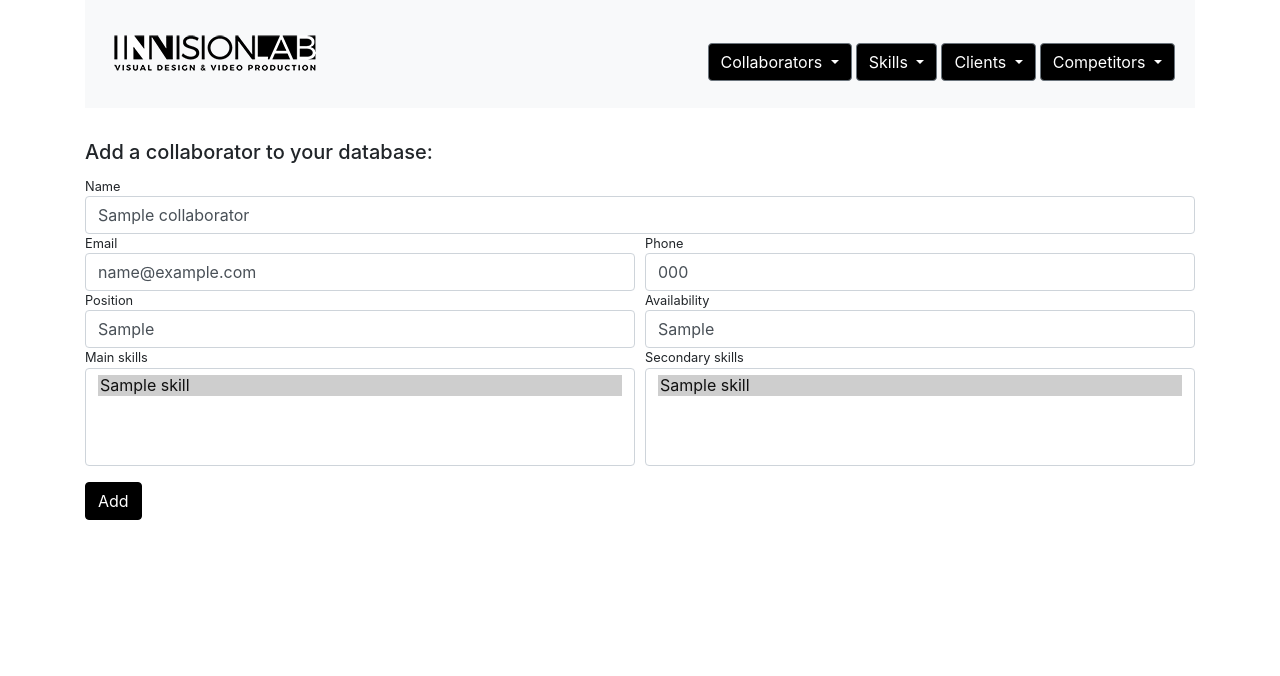
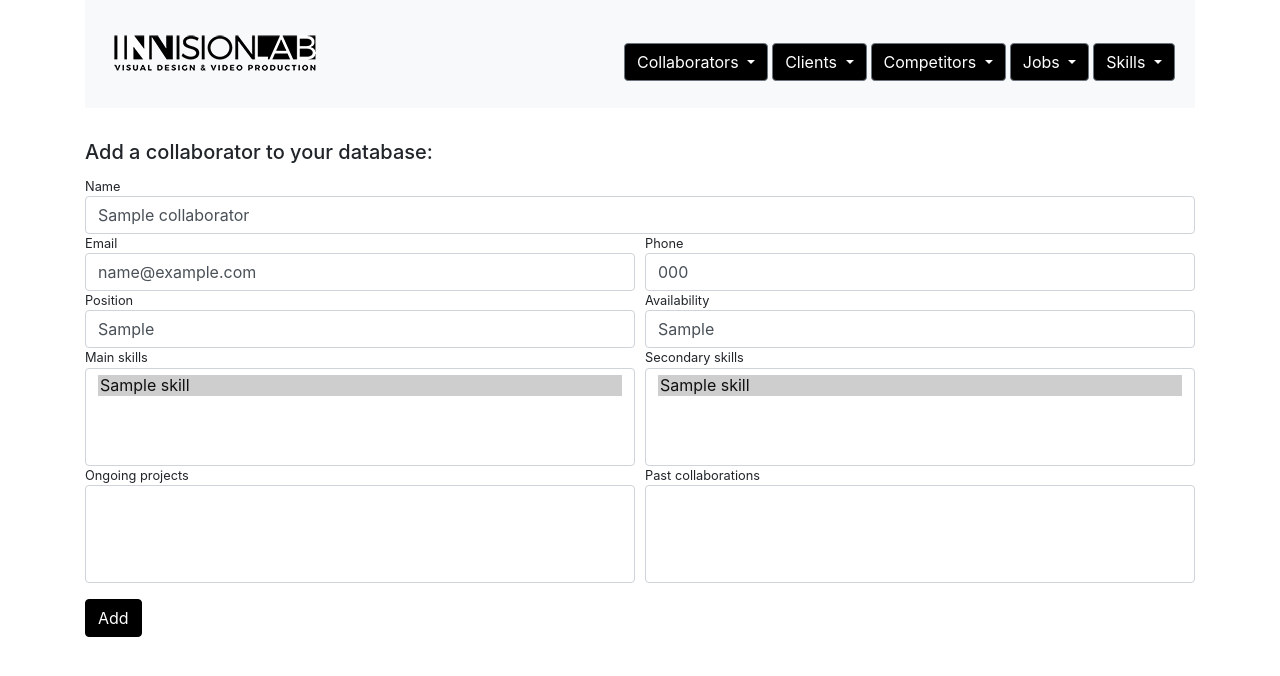
Before and after one commit to robertamangiapane/CRM-InVision-Lab, a Django app: page /collaborators/update/1 in a window 1280 px wide. Shown: the top 676 px of the page. Run offline with Django 3.2, Linux system fonts and the light colour scheme; tables that the repository leaves empty hold one stand-in row (values such as "Sample post"); data that the repository does not hold is empty; some libraries are stand-ins or nearby versions.

Commit message:
added jobs model to handle ongoing jobs and past projects

```diff
--- a/app/crmInvisionLab/collaborators/collaborators_controller.py
+++ b/app/crmInvisionLab/collaborators/collaborators_controller.py
@@ -39,9 +39,9 @@ class CollaboratorAdd(CreateView):
         form.fields['availability'].widget.attrs.update({'class': 'form-control'})
         form.fields['main_skills'].widget.attrs.update({'class': 'form-control'})
         form.fields['secondary_skills'].widget.attrs.update({'class': 'form-control'})
-        # form.fields['showreel'].widget.attrs.update({'class': 'form-control'})
-        # form.fields['ongoing_projects'].widget.attrs.update({'class': 'form-control'})
-        # form.fields['past_collaborations'].widget.attrs.update({'class': 'form-control'})
+        form.fields['showreel'].widget.attrs.update({'class': 'form-control'})
+        form.fields['ongoing_projects'].widget.attrs.update({'class': 'form-control'})
+        form.fields['past_collaborations'].widget.attrs.update({'class': 'form-control'})
         return form
 
     def form_valid(self, form):
--- a/app/crmInvisionLab/models.py
+++ b/app/crmInvisionLab/models.py
@@ -13,6 +13,7 @@ class Skill(Model):
 class Job(Model):
     objects = Manager()
     name = CharField(max_length=200)
+    ended = BooleanField(default=False)
 
     def __str__(self):
         return self.name
--- a/app/crmInvisionLab/templates/base.html
+++ b/app/crmInvisionLab/templates/base.html
@@ -23,14 +23,8 @@
             <div class="dropdown-menu" aria-labelledby="dropdownMenuCollaborator">
                 <a class="dropdown-item" href="/collaborators">My collaborators</a>
                 <a class="dropdown-item" href="/collaborators/add/collaborator">Add a collaborator</a>
-            </div>
-        </div>
-        <div class="dropdown mr-1">
-            <button type="button" class="btn btn-secondary dropdown-toggle" id="dropdownMenuSkills" data-toggle="dropdown" aria-haspopup="true" aria-expanded="false">
-                Skills
-            </button>
-            <div class="dropdown-menu" aria-labelledby="dropdownMenuSkills">
-                <a class="dropdown-item" href="/skills">Skills</a>
+                <a class="dropdown-item" href="#">Search a collaborator</a>
+
             </div>
         </div>
         <div class="dropdown mr-1">
@@ -53,6 +47,25 @@
                 <a class="dropdown-item" href="#">Search a competitor</a>
             </div>
         </div>
+        <div class="dropdown mr-1">
+            <button type="button" class="btn btn-secondary dropdown-toggle" id="dropdownMenuJobs" data-toggle="dropdown" aria-haspopup="true" aria-expanded="false">
+                Jobs
+            </button>
+            <div class="dropdown-menu" aria-labelledby="dropdownMenuJobs">
+                <a class="dropdown-item" href="/#">Ongoing Jobs</a>
+                <a class="dropdown-item" href="/#">Past Projects</a>
+                <a class="dropdown-item" href="#">Search a job</a>
+
+            </div>
+        </div>
+        <div class="dropdown mr-1">
+            <button type="button" class="btn btn-secondary dropdown-toggle" id="dropdownMenuSkills" data-toggle="dropdown" aria-haspopup="true" aria-expanded="false">
+                Skills
+            </button>
+            <div class="dropdown-menu" aria-labelledby="dropdownMenuSkills">
+                <a class="dropdown-item" href="/skills">Skills</a>
+            </div>
+        </div>
     </div>
 </nav>
     <div class="content">
--- a/app/crmInvisionLab/templates/base_collaborator_add_form.html
+++ b/app/crmInvisionLab/templates/base_collaborator_add_form.html
@@ -6,7 +6,7 @@
                 {{ form.name.label }}
                 {{ form.name }}
             </div>
-            </div>
+        </div>
         <div class="form-row">
             <div class="form-group col-md-6">
                 {{ form.email.label }}
@@ -37,6 +37,16 @@
                 {{ form.secondary_skills }}
             </div>
         </div>
+        <div class="form-row">
+            <div class="form-group col-md-6">
+                {{ form.ongoing_projects.label }}
+                {{ form.ongoing_projects }}
+            </div>
+            <div class="form-group col-md-6">
+                {{ form.past_collaborations.label }}
+                {{ form.past_collaborations }}
+            </div>
+        </div>
         <button class="btn btn-primary" type="submit" name="add">Add</button>
     </form>
 </div>
```
Also changed, not shown: app/crmInvisionLab/collaborators/collaborator_form.py (+4 -4 lines), app/crmInvisionLab/templates/crmInvisionLab/job_list.html (added, +7 -0 lines), app/crmInvisionLab/migrations/0011_job_ended.py (added).
